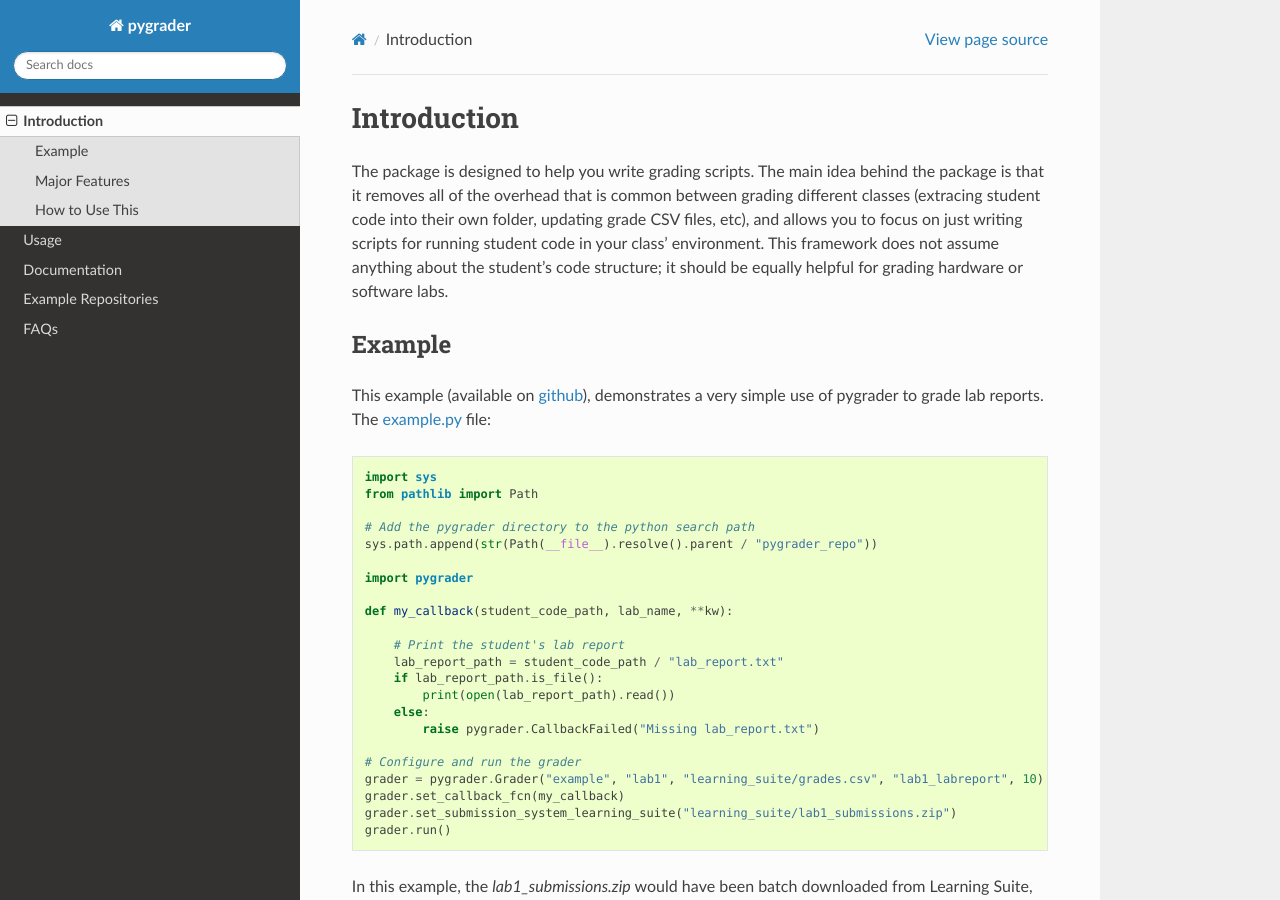
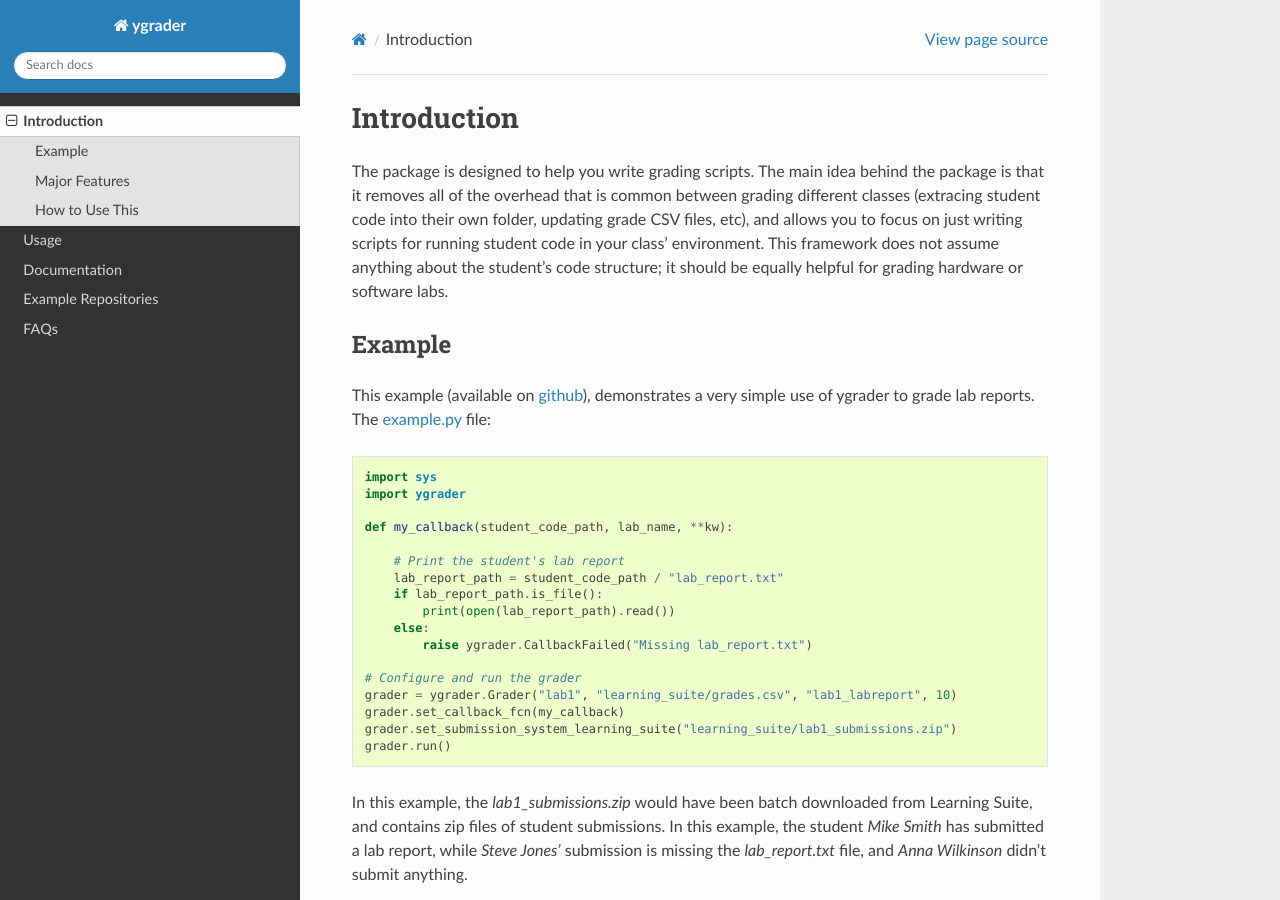
Before and after one commit to byu-cpe/ygrader, a Sphinx documentation site: the page built from doc/introduction.md, in a window 1280 px wide and 900 px high. Built offline with Sphinx 7.4.7 and the Read the Docs theme 2.0.0, drawn with Linux system fonts in a browser that asks for light colours.

Commit message:
Update doc from pygrader to ygrader
Signed-off-by: Jeff Goeders <jeff.goeders@gmail.com>

````diff
--- a/doc/conf.py
+++ b/doc/conf.py
@@ -1,6 +1,6 @@
 # -*- coding: utf-8 -*-
 #
-# pygrader documentation build configuration file, created by
+# ygrader documentation build configuration file, created by
 # sphinx-quickstart on Thu Dec 10 17:27:51 2020.
 #
 # This file is execfile()d with the current directory set to its
@@ -52,7 +52,7 @@ source_suffix = [".rst", ".md"]
 master_doc = "index"
 
 # General information about the project.
-project = u"pygrader"
+project = u"ygrader"
 copyright = u"2020, Jeff Goeders"
 author = u"Jeff Goeders"
 
@@ -121,7 +121,7 @@ html_sidebars = {
 # -- Options for HTMLHelp output ------------------------------------------
 
 # Output file base name for HTML help builder.
-htmlhelp_basename = "pygraderdoc"
+htmlhelp_basename = "ygraderdoc"
 
 
 # -- Options for LaTeX output ---------------------------------------------
@@ -145,7 +145,7 @@ latex_elements = {
 # (source start file, target name, title,
 #  author, documentclass [howto, manual, or own class]).
 latex_documents = [
-    (master_doc, "pygrader.tex", u"pygrader Documentation", u"Jeff Goeders", "manual"),
+    (master_doc, "ygrader.tex", u"ygrader Documentation", u"Jeff Goeders", "manual"),
 ]
 
 
@@ -153,7 +153,7 @@ latex_documents = [
 
 # One entry per manual page. List of tuples
 # (source start file, name, description, authors, manual section).
-man_pages = [(master_doc, "pygrader", u"pygrader Documentation", [author], 1)]
+man_pages = [(master_doc, "ygrader", u"ygrader Documentation", [author], 1)]
 
 
 # -- Options for Texinfo output -------------------------------------------
@@ -164,10 +164,10 @@ man_pages = [(master_doc, "pygrader", u"pygrader Documentation", [author], 1)]
 texinfo_documents = [
     (
         master_doc,
-        "pygrader",
-        u"pygrader Documentation",
+        "ygrader",
+        u"ygrader Documentation",
         author,
-        "pygrader",
+        "ygrader",
         "One line description of project.",
         "Miscellaneous",
     ),
--- a/doc/introduction.md
+++ b/doc/introduction.md
@@ -6,16 +6,11 @@ The package is designed to help you write grading scripts.  The main idea behind
 
 ## Example
 
-This example (available on [github](https://github.com/byu-cpe/pygrader-example)), demonstrates a very simple use of pygrader to grade lab reports.
-The [example.py](https://github.com/byu-cpe/pygrader-example/blob/main/example.py) file:
+This example (available on [github](https://github.com/byu-cpe/ygrader-example)), demonstrates a very simple use of ygrader to grade lab reports.
+The [example.py](https://github.com/byu-cpe/ygrader-example/blob/main/example.py) file:
 ```python
 import sys
-from pathlib import Path
-
-# Add the pygrader directory to the python search path
-sys.path.append(str(Path(__file__).resolve().parent / "pygrader_repo"))
-
-import pygrader
+import ygrader
 
 def my_callback(student_code_path, lab_name, **kw):
 
@@ -24,10 +19,10 @@ def my_callback(student_code_path, lab_name, **kw):
     if lab_report_path.is_file():
         print(open(lab_report_path).read())
     else:
-        raise pygrader.CallbackFailed("Missing lab_report.txt")
+        raise ygrader.CallbackFailed("Missing lab_report.txt")
 
 # Configure and run the grader
-grader = pygrader.Grader("example", "lab1", "learning_suite/grades.csv", "lab1_labreport", 10)
+grader = ygrader.Grader("lab1", "learning_suite/grades.csv", "lab1_labreport", 10)
 grader.set_callback_fcn(my_callback)
 grader.set_submission_system_learning_suite("learning_suite/lab1_submissions.zip")
 grader.run()
````
Also changed, not shown: doc/example_repos.md (+1 -1 lines), doc/index.md (+1 -1 lines), doc/usage.md (+2 -2 lines), readme.md (+3 -3 lines), 1 other file.
